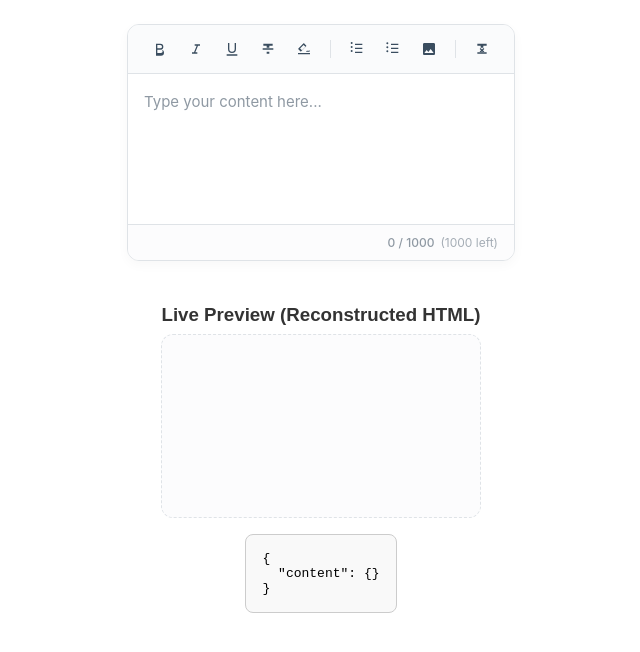
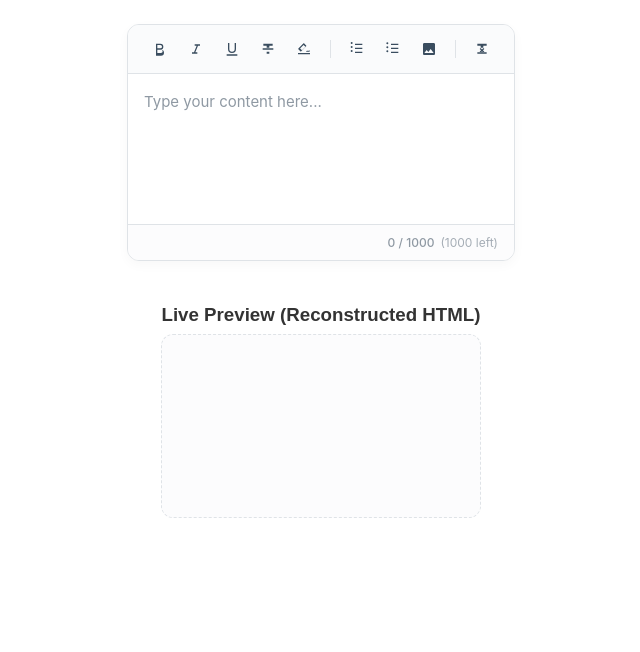
Before and after one commit to asadhmeed2/rich-text-editor, an Angular app: page / in a window 1280 px wide. Shown: the top 652 px of the page, without its empty margins (319-959 px from the left). Built offline with nearby package versions, Linux system fonts and the light colour scheme.

Commit message:
remove html position from editor output

```diff
--- a/src/app/app.component.html
+++ b/src/app/app.component.html
@@ -185,10 +185,6 @@
     <app-editor-view [editorData]="form().get('content')?.value" />
   </div>
 
-  <pre [style.border]="'1px solid #ccc'" [style.margin-top]="'1rem'" [style.padding]="'1rem'"
-    [style.border-radius]="'0.5rem'" [style.background-color]="'#f9f9f9'" [style.overflow-wrap]="'anywhere'"
-    [style.word-wrap]="'anywhere'" [style.max-width]="'100%'" [style.overflow]="'hidden'" [style.overflow-y]="'auto'"
-    [style.overflow-x]="'hidden'">{{ form().value | json }}</pre>
 </main>
 
 <!-- * * * * * * * * * * * * * * * * * * * * * * * * * * * * * * * * -->
--- a/src/app/app.component.ts
+++ b/src/app/app.component.ts
@@ -4,11 +4,10 @@ import { EditorInputComponent } from './modules/editor/input/components/editor-i
 import { EditorViewComponent } from './modules/editor/input/components/editor-view/editor-view.component';
 import { FormBuilder, FormGroup, FormsModule, ReactiveFormsModule } from '@angular/forms';
 import { EditorObjectOutput } from './modules/editor/input/components/editor-input';
-import { JsonPipe } from '@angular/common';
 
 @Component({
   selector: 'app-root',
-  imports: [RouterOutlet, EditorInputComponent, EditorViewComponent, FormsModule, ReactiveFormsModule, JsonPipe],
+  imports: [RouterOutlet, EditorInputComponent, EditorViewComponent, FormsModule, ReactiveFormsModule],
   templateUrl: './app.component.html',
   styleUrl: './app.component.css'
 })
--- a/src/app/modules/editor/input/components/editor-input/services/editor-input.service.ts
+++ b/src/app/modules/editor/input/components/editor-input/services/editor-input.service.ts
@@ -66,7 +66,6 @@ export class EditorInputService {
           /^(?:[a-zA-Z!]|\/[a-zA-Z])/.test(html.substring(i + 1, closeIdx + 1));
 
         if (isTag) {
-          const startHtmlPos = i;
           let tagContent = html.substring(i + 1, closeIdx);
 
           // Check if it's an <img> tag
@@ -83,14 +82,12 @@ export class EditorInputService {
 
             images[uuid] = {
               src,
-              htmlPosition: startHtmlPos,
               textPosition: plainText.length
             };
           }
 
           tags.push({
             tag: tagContent,
-            htmlPosition: startHtmlPos,
             textPosition: plainText.length
           });
 
--- a/src/app/modules/editor/input/components/editor-input/types/editor-input.types.ts
+++ b/src/app/modules/editor/input/components/editor-input/types/editor-input.types.ts
@@ -2,13 +2,11 @@ export type EditorOutputFormat = 'html' | 'text' | 'object';
 
 export interface HtmlTagInfo {
   tag: string;
-  htmlPosition: number;
   textPosition: number;
 }
 
 export interface EditorImageInfo {
   src: string;
-  htmlPosition: number;
   textPosition: number;
 }
 
```
Also changed, not shown: 2 other files (tests, documents, lock files or other folders).
